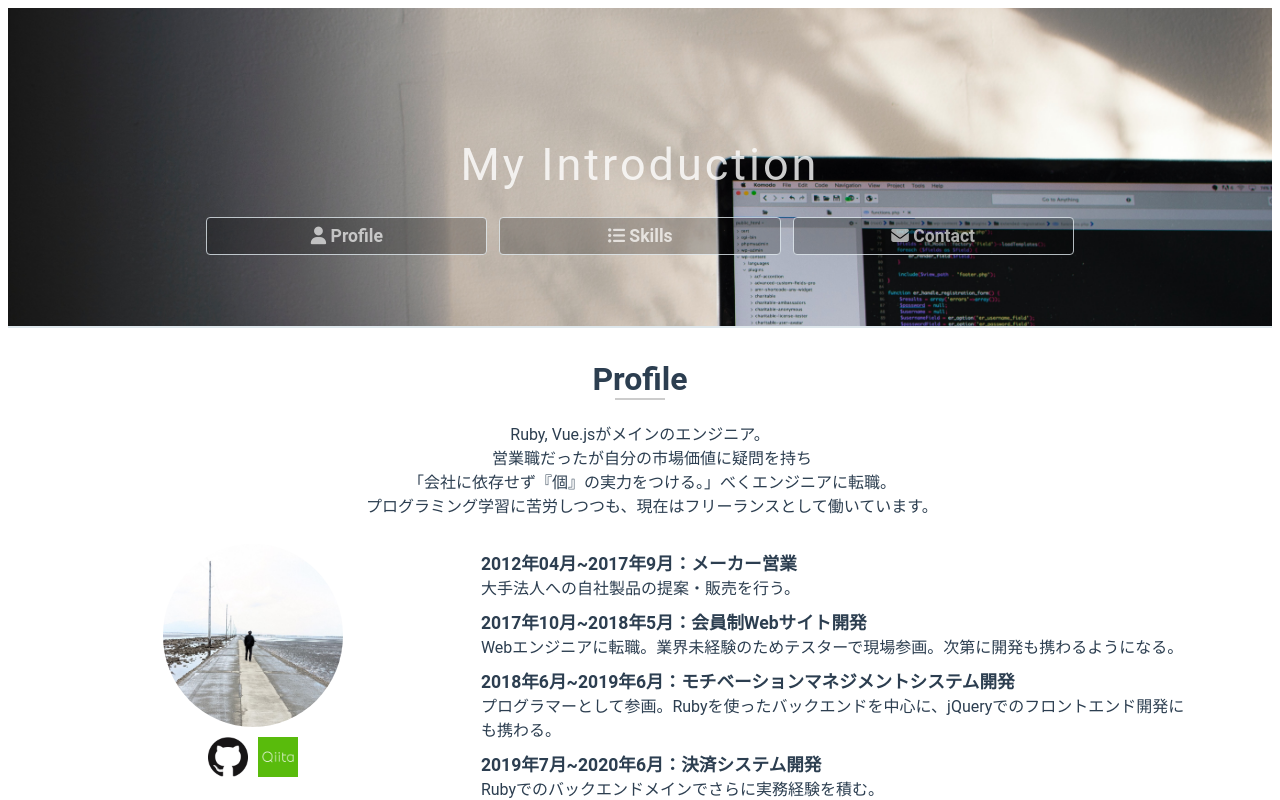
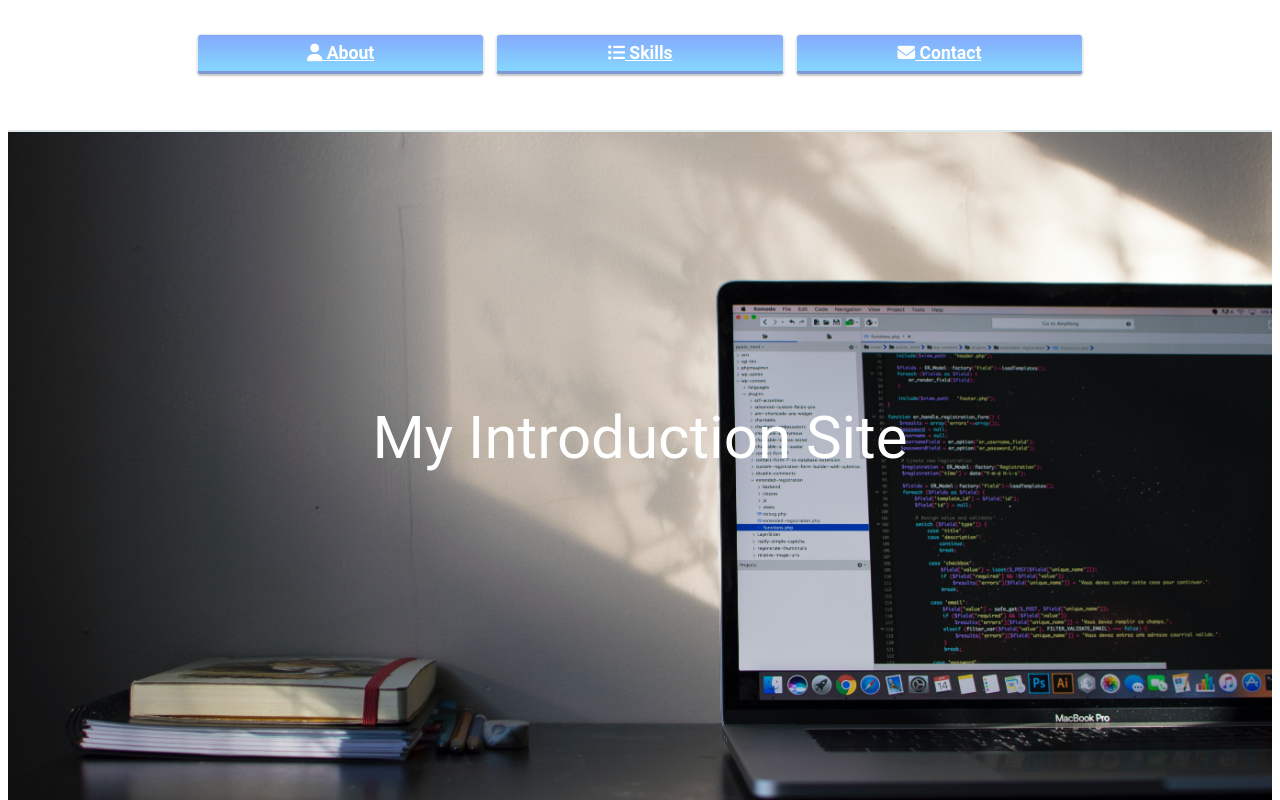
Before and after one commit to mikamiryuugo/homepage, a Vue app: page / in a window 1280 px wide. Shown: the top 800 px of the page. Built offline with nearby package versions, Linux system fonts and the light colour scheme; what vue-smoothscroll would draw is missing.

Commit message:
[add]vue-Routerの設定。cssの調整

```diff
--- a/src/App.vue
+++ b/src/App.vue
@@ -1,7 +1,18 @@
 <template>
   <div id="app">
-    <header></header>
     <main>
+      <div class="top-wrapper">
+        <router-link v-bind:to="section.path" class="btn item" v-for="section in sections" :key="section.id">
+          <!-- クリックしたpathにとび、そのコンポーネントが下にあるrouter-viewに描画される。
+          (router-viewコンポーネントによって、ルーティングで定義されたコンポーネントが描画される)
+         「ルーティング制御によって表示したいコンテンツの場所」に、<router-view>タグを記述する。
+          ＊最初はHomePage.vueが表示、index.jsに書いたpathが"/"だから。-->
+          <p class="caption">
+            <span v-bind:class="section.icon"></span>
+            {{ section.title }}
+          </p>
+        </router-link>
+      </div>
       <transition mode="out-in">
         <router-view/>
       </transition>
@@ -11,8 +22,20 @@
 </template>
 
 <script>
+import AboutPage from '@/pages/AboutPage'
+import SkillPage from '@/pages/SkillPage'
+import ContactPage from '@/pages/ContactPage'
 export default {
-  name: 'App'
+  data () {
+    return {
+      title: 'My Introduction',
+      sections: [
+        {id: 1, title: 'About', link: 'about', icon: 'fas fa-user', path: '/about'},
+        {id: 2, title: 'Skills', link: 'skill', icon: 'fas fa-list-ul', path: '/skill'},
+        {id: 3, title: 'Contact', link: 'contact', icon: 'fas fa-envelope', path: '/contact'}
+      ]
+    }
+  }
 }
 </script>
 
@@ -24,45 +47,12 @@ export default {
   text-align: center;
   color: #2c3e50;
 }
-.v-enter-active, .v-leave-active {
-  transition: opacity .5s;
-}
-.v-enter, .v-leave-to {
-  opacity: 0;
-}
-.section-index::after {
-  content: "";
-  display: block;
-  height: 2px;
-  width: 50px;
-  background-color: #ccc;
-  margin: auto;
-}
 p {
   margin: 0;
-}
-ul {
-  list-style-type: none;
-  padding: 0;
-}
-li {
-  display: inline-block;
-  margin: 5px 8px;
-}
-a {
-  color: white;
-  text-decoration: none;
 }
 .container {
   padding: 0 15px;
   margin: 5px auto;
-}
-.msg {
-  display: block;
-  margin-block-start: 1em;
-  margin-block-end: 1em;
-  margin-inline-start: 0px;
-  margin-inline-end: 0px;
 }
 .btn {
   padding: 8px 10px;
@@ -75,21 +65,52 @@ a {
 .btn:hover {
   opacity: 1;
 }
-.left-field {
-    padding: 1px;
-    float: left;
-    width: 30%;
-}
-.right-field {
-    padding: 1px;
-    float: right;
-    width: 65%;
-}
 .caption {
   font-size: 1.1em;
   font-weight: bold;
 }
-.text {
-  font-size: 0.9em;
+.top-wrapper {
+  width: 100%;
+  padding: 20px 0 50px 0;
+  background-size: cover;
+  color: white;
+  border-bottom: 2px solid #dee7ec;
+}
+.item {
+  width: 21%;
+  margin: 6px;
+  border: 1px solid #dee7ec;
+  border-radius: 4px;
+  color: #ffffff;
+  background-image: linear-gradient(#6795fd 0%, #67ceff 100%);
+  box-shadow: 0px 2px 2px rgba(0, 0, 0, 0.29);
+  border-bottom: solid 3px #5e7fca;
+}
+.item:active{
+  transform: translateY(4px);
+  box-shadow: 0px 0px 1px rgba(0, 0, 0, 0.2);
+  border-bottom: none;
+}
+.item:hover {
+  background-color:rgba(255, 255, 255, 0.3);
+}
+.section {
+    width:90%;
+    margin: 0 auto;
+    padding: 10px;
+    border: solid #b0c4de 0px;
+}
+.section::after {
+    content: "";
+    display: block;
+    clear: both;
+}
+ul {
+  list-style-type: none;
+  padding: 0;
+}
+li {
+  display: inline-block;
+  margin: 5px 8px;
 }
 </style>
--- a/src/pages/AboutPage.vue
+++ b/src/pages/AboutPage.vue
@@ -1,6 +1,6 @@
 <template>
   <div>
-    <h1 class="section-index">Profile</h1>
+    <h1 class="section-index">About</h1>
     <p class="msg" style="white-space:pre-wrap; word-wrap:break-word;">{{ msg }}</p>
     <div class="container">
       <div class="left-field">
@@ -52,7 +52,7 @@ export default {
       営業職だったが自分の市場価値に疑問を持ち
       「会社に依存せず『個』の実力をつける。」べくエンジニアに転職。
       プログラミング学習に苦労しつつも、現在はフリーランスとして働いています。`,
-      github: 'https://github.com/c3drive',
+      github: 'https://github.com/mikamiryuugo',
       qiita: 'https://qiita.com/ryuuuuuuuuuu',
       profiles: [
         {id: 1, title: '2012年04月~2017年9月：メーカー営業', description: '大手法人への自社製品の提案・販売を行う。'},
@@ -72,6 +72,13 @@ li {
   display: list-item;
   text-align: left;
   margin-bottom: 10px;
+}
+.left-field {
+  padding: 1px;
+}
+.right-field{
+  margin: 0 auto;
+  width: 70%;
 }
 .myicon {
   display: block;
@@ -93,5 +100,4 @@ li {
 .text {
   font-size: 1em;
 }
-
 </style>
--- a/src/pages/ContactPage.vue
+++ b/src/pages/ContactPage.vue
@@ -5,17 +5,6 @@
     <ul>
       <li>
         {{ mail }}
-        <div class="li-footer"></div>
-      </li>
-      <li>
-        <a
-        v-bind:href="this.twitter"
-        target="_blank"
-        class="btn twitter"
-        >
-        <span class="fab fa-twitter"></span>
-        twitter
-        </a>
         <div class="li-footer"></div>
       </li>
     </ul>
@@ -28,7 +17,6 @@ export default {
     return {
       msg: 'お問い合わせはSNSかメールでお気軽にご連絡ください',
       mail: 'ryutarodesuyooo@gmail.com',
-      twitter: 'https://twitter.com/osvUDw99utaxUTl'
     }
   }
 }
@@ -41,16 +29,4 @@ li {
   margin-left: 30px;
   width: 150px;
 }
-.twitter {
-  background-color: #55acee;
-}
-.facebook {
-  background-color: #1D3C78;
-}
-.icon {
-  display: inline-block;
-  padding: 1px;
-  height: 18px;
-  vertical-align: bottom;
-}
 </style>
--- a/src/pages/HomePage.vue
+++ b/src/pages/HomePage.vue
@@ -1,112 +1,27 @@
 <template>
-  <div>
-    <div class="top-wrapper">
-      <div class="container">
-        <h1>{{ title }}</h1>
-        <!-- <p>{{ msg }}</p> -->
-      </div>
-      <div class="container">
-        <div class="items">
-          <a
-            v-for="section in sections"
-            v-bind:key="section.id"
-            href="#"
-            v-on:click="doSmoothScroll(section.link)"
-            class="btn item"
-          >
-            <p class="caption">
-              <span v-bind:class="section.icon"></span>
-              {{ section.title }}
-            </p>
-          </a>
-        </div>
-      </div>
-    </div>
-    <about-page id='about' class='section'></about-page>
-    <skill-page id='skill' class='section'></skill-page>
-    <contact-page id='contact' class='section'></contact-page>
+  <div class="top-wrapper">
+    <div class="title">{{title}}</div>
   </div>
 </template>
 
 <script>
-import AboutPage from '@/pages/AboutPage'
-import SkillPage from '@/pages/SkillPage'
-import ContactPage from '@/pages/ContactPage'
 export default {
-  components: {
-    'about-page': AboutPage,
-    'skill-page': SkillPage,
-    'contact-page': ContactPage
-  },
-  methods: {
-    doSmoothScroll (id) {
-      this.$SmoothScroll(document.getElementById(id), 1000, null, null, 'y')
-    }
-  },
-  name: 'Home',
   data () {
     return {
-      title: 'My Introduction',
-      msg: 'wellcome',
-      sections: [
-        {id: 1, title: 'Profile', link: 'about', icon: 'fas fa-user'},
-        {id: 2, title: 'Skills', link: 'skill', icon: 'fas fa-list-ul'},
-        {id: 3, title: 'Contact', link: 'contact', icon: 'fas fa-envelope'}
-      ]
+      title: 'My Introduction Site'
     }
   }
 }
 </script>
 
-<!-- Add "scoped" attribute to limit CSS to this component only -->
 <style scoped>
-h1 {
-  font-weight: normal;
+.top-wrapper {
+  min-height: 75vh;
+  background-image: url(~@/assets/main.jpg);
+}
+
+.title{
+  padding-top: 250px;
   font-size: 60px;
-  margin-bottom: 10px;
-}
-header {
-  height: 58px;
-  width: 100%;
-  background-color: rgba(14, 21, 22, 0.9);
-  z-index: 1;
-}
-.top-wrapper {
-  padding: 100px 0 50px 0;
-  background-image: url(~@/assets/main.jpg);
-  background-size: cover;
-  color: white;
-  border-bottom: 2px solid #dee7ec;
-}
-.top-wrapper h1 {
-  opacity: 0.8;
-  font-size: 45px;
-  letter-spacing: 3px;
-}
-.top-wrapper p {
-  opacity:0.8;
-}
-.items {
-  padding: 10px 0;
-}
-.item {
-  width: 21%;
-  margin: 6px;
-  border: 1px solid #dee7ec;
-  background-color:rgba(0, 0, 0, 0.3);
-}
-.item:hover {
-  background-color:rgba(255, 255, 255, 0.3);
-}
-.section {
-    width:90%;
-    margin: 0 auto;
-    padding: 10px;
-    border: solid #b0c4de 0px;
-}
-.section::after {
-    content: "";
-    display: block;
-    clear: both;
 }
 </style>
--- a/src/pages/SkillPage.vue
+++ b/src/pages/SkillPage.vue
@@ -44,7 +44,7 @@ export default {
         {id: 3, title: 'PostgreSQL/MySQL', icon1: require('@/assets/postgresql.svg'), icon2: require('@/assets/mysql.svg'), description: '基本的に問題なし。'},
         {id: 4, title: 'Ruby on Rails', icon1: require('@/assets/rails.svg'), description: '３年~'},
         {id: 5, title: 'Vue.js/jQuery', icon1: require('@/assets/vue.svg'), icon2: require('@/assets/jquery.svg'), description: '６ヶ月~/ ２年'},
-        {id: 6, title: 'Docker/CircleCI',icon1: require('@/assets/docker.svg'), icon3: require('@/assets/circleci.svg'), description: '基本的に問題なし'}
+        {id: 6, title: 'Docker/CircleCI', icon1: require('@/assets/docker.svg'), icon3: require('@/assets/circleci.svg'), description: '基本的に問題なし'}
       ]
     }
   }
@@ -55,13 +55,20 @@ export default {
 <!-- Add "scoped" attribute to limit CSS to this component only -->
 <style scoped>
 li {
-  display: list-item;
+  display: flex;
+  justify-content: center;
   margin-bottom: 10px;
 }
 .left-field{
   text-align: right;
 }
+.left-field {
+  padding: 1px;
+  float: left;
+  width: 265px;
+}
 .right-field{
+  min-width: 275px;
   text-align: left;
 }
 .li-footer {
```
Also changed, not shown: src/router/index.js (+9 -8 lines).
